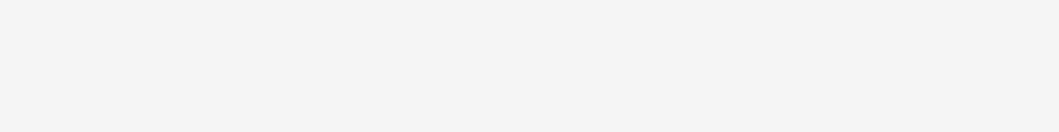
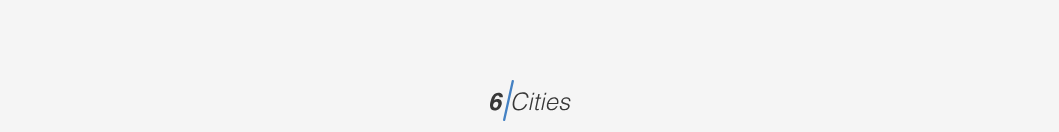
Before and after one commit to htmlacademy-react/2233485-six-cities-simple-11, a React (Create React App) app in the folder project/: page /login in a window 1280 px wide. Shown: the part 665-797 px from the top of the page, without its empty margins (110-1169 px from the left). Built offline with nearby package versions, Linux system fonts and the light colour scheme.

Commit message:
добавил footer

```diff
--- /dev/null
+++ b/project/src/components/footer/footer.module.css
@@ -0,0 +1,8 @@
+.container {
+  position: fixed;
+  bottom: 0;
+  display: block;
+  width: 100%;
+  text-align: center;
+  padding: 10px;
+}
--- /dev/null
+++ b/project/src/components/footer/footer.tsx
@@ -0,0 +1,9 @@
+import React from 'react';
+import styles from './footer.module.css';
+
+export const Footer = () => (
+
+  <footer className={styles.container}>
+    <img className="footer__logo" src="img/logo.svg" alt="6 cities logo" width="81" height="41" />
+  </footer>
+);
--- a/project/src/pages/page_404/_404.tsx
+++ b/project/src/pages/page_404/_404.tsx
@@ -1,4 +1,5 @@
 import { Header } from '../../components/header/header';
+import { Footer } from '../../components/footer/footer';
 import styles from './_404.module.css';
 
 export const PageNotFound = (): JSX.Element => (
@@ -12,6 +13,6 @@ export const PageNotFound = (): JSX.Element => (
       </span>
       {/*</Link>*/}
     </section>
-
+    <Footer />
   </div>
 );
```
